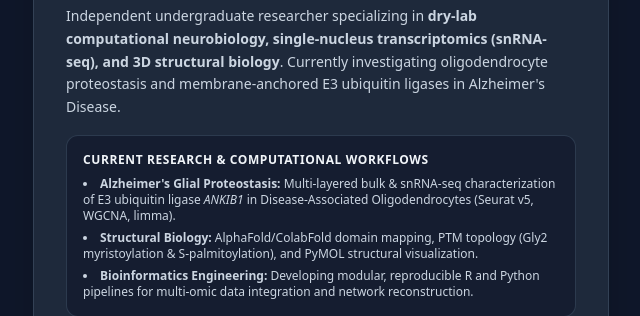
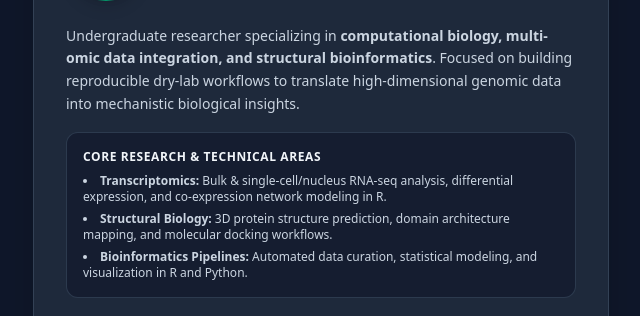
Before and after one commit to babizr42/babizr42.github.io, a plain HTML site: page index.html in a window 1280 px wide. Shown: the part 257-573 px from the top of the page, without its empty margins (319-959 px from the left). Drawn offline with nearby package versions, Linux system fonts and the light colour scheme.

Commit message:
Update index.html

```diff
--- a/index.html
+++ b/index.html
@@ -3,7 +3,7 @@
 <head>
     <meta charset="UTF-8">
     <meta name="viewport" content="width=device-width, initial-scale=1.0">
-    <title>Baray Özer | Computational Neurobiology & Bioinformatics</title>
+    <title>Baray Özer | Computational Biology & Bioinformatics</title>
     <script src="https://cdn.tailwindcss.com"></script>
     <link rel="stylesheet" href="https://cdnjs.cloudflare.com/ajax/libs/font-awesome/6.4.0/css/all.min.css">
 </head>
@@ -22,15 +22,15 @@
 
         <div class="space-y-4 text-sm text-slate-300 leading-relaxed mb-6">
             <p>
-                Independent undergraduate researcher specializing in <strong>dry-lab computational neurobiology, single-nucleus transcriptomics (snRNA-seq), and 3D structural biology</strong>. Currently investigating oligodendrocyte proteostasis and membrane-anchored E3 ubiquitin ligases in Alzheimer's Disease.
+                Undergraduate researcher specializing in <strong>computational biology, multi-omic data integration, and structural bioinformatics</strong>. Focused on building reproducible dry-lab workflows to translate high-dimensional genomic data into mechanistic biological insights.
             </p>
 
             <div class="bg-slate-900/60 p-4 rounded-xl border border-slate-700/80">
-                <h2 class="text-slate-100 font-semibold mb-2 text-xs uppercase tracking-wider text-emerald-400">Current Research & Computational Workflows</h2>
+                <h2 class="text-slate-100 font-semibold mb-2 text-xs uppercase tracking-wider text-emerald-400">Core Research & Technical Areas</h2>
                 <ul class="list-disc list-inside space-y-1.5 text-xs text-slate-300">
-                    <li><strong>Alzheimer's Glial Proteostasis:</strong> Multi-layered bulk & snRNA-seq characterization of E3 ubiquitin ligase <em>ANKIB1</em> in Disease-Associated Oligodendrocytes (Seurat v5, WGCNA, limma).</li>
-                    <li><strong>Structural Biology:</strong> AlphaFold/ColabFold domain mapping, PTM topology (Gly2 myristoylation & S-palmitoylation), and PyMOL structural visualization.</li>
-                    <li><strong>Bioinformatics Engineering:</strong> Developing modular, reproducible R and Python pipelines for multi-omic data integration and network reconstruction.</li>
+                    <li><strong>Transcriptomics:</strong> Bulk & single-cell/nucleus RNA-seq analysis, differential expression, and co-expression network modeling in R.</li>
+                    <li><strong>Structural Biology:</strong> 3D protein structure prediction, domain architecture mapping, and molecular docking workflows.</li>
+                    <li><strong>Bioinformatics Pipelines:</strong> Automated data curation, statistical modeling, and visualization in R and Python.</li>
                 </ul>
             </div>
         </div>
```
